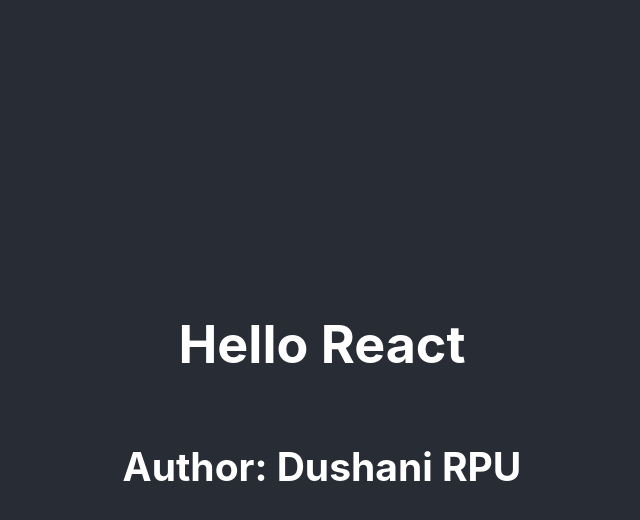
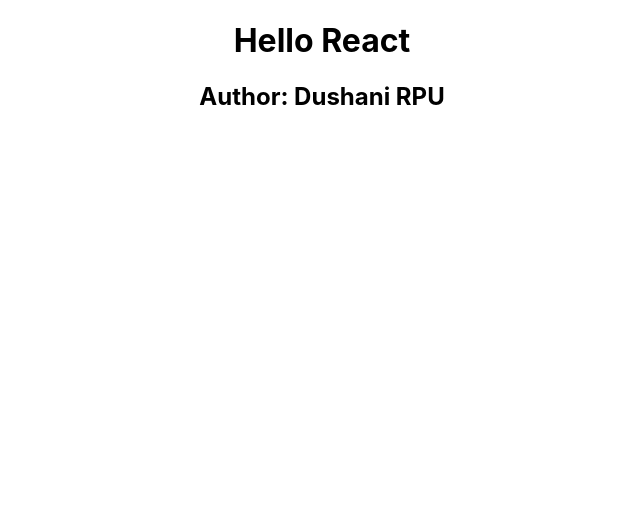
Before and after one commit to Dushani-Ranasinghe/react_props, a React (Create React App) app: page / in a window 1280 px wide. Shown: the top 520 px of the page, without its empty margins (318-958 px from the left). Built offline with nearby package versions, Linux system fonts and the light colour scheme.

Commit message:
changed default styles and logos

```diff
--- a/src/App.css
+++ b/src/App.css
@@ -1,38 +1,3 @@
 .App {
   text-align: center;
 }
-
-.App-logo {
-  height: 40vmin;
-  pointer-events: none;
-}
-
-@media (prefers-reduced-motion: no-preference) {
-  .App-logo {
-    animation: App-logo-spin infinite 20s linear;
-  }
-}
-
-.App-header {
-  background-color: #282c34;
-  min-height: 100vh;
-  display: flex;
-  flex-direction: column;
-  align-items: center;
-  justify-content: center;
-  font-size: calc(10px + 2vmin);
-  color: white;
-}
-
-.App-link {
-  color: #61dafb;
-}
-
-@keyframes App-logo-spin {
-  from {
-    transform: rotate(0deg);
-  }
-  to {
-    transform: rotate(360deg);
-  }
-}
--- a/src/App.js
+++ b/src/App.js
@@ -1,4 +1,3 @@
-import logo from './logo.svg';
 import './App.css';
 
 function App() {
```
Also changed, not shown: src/logo.svg (deleted).
